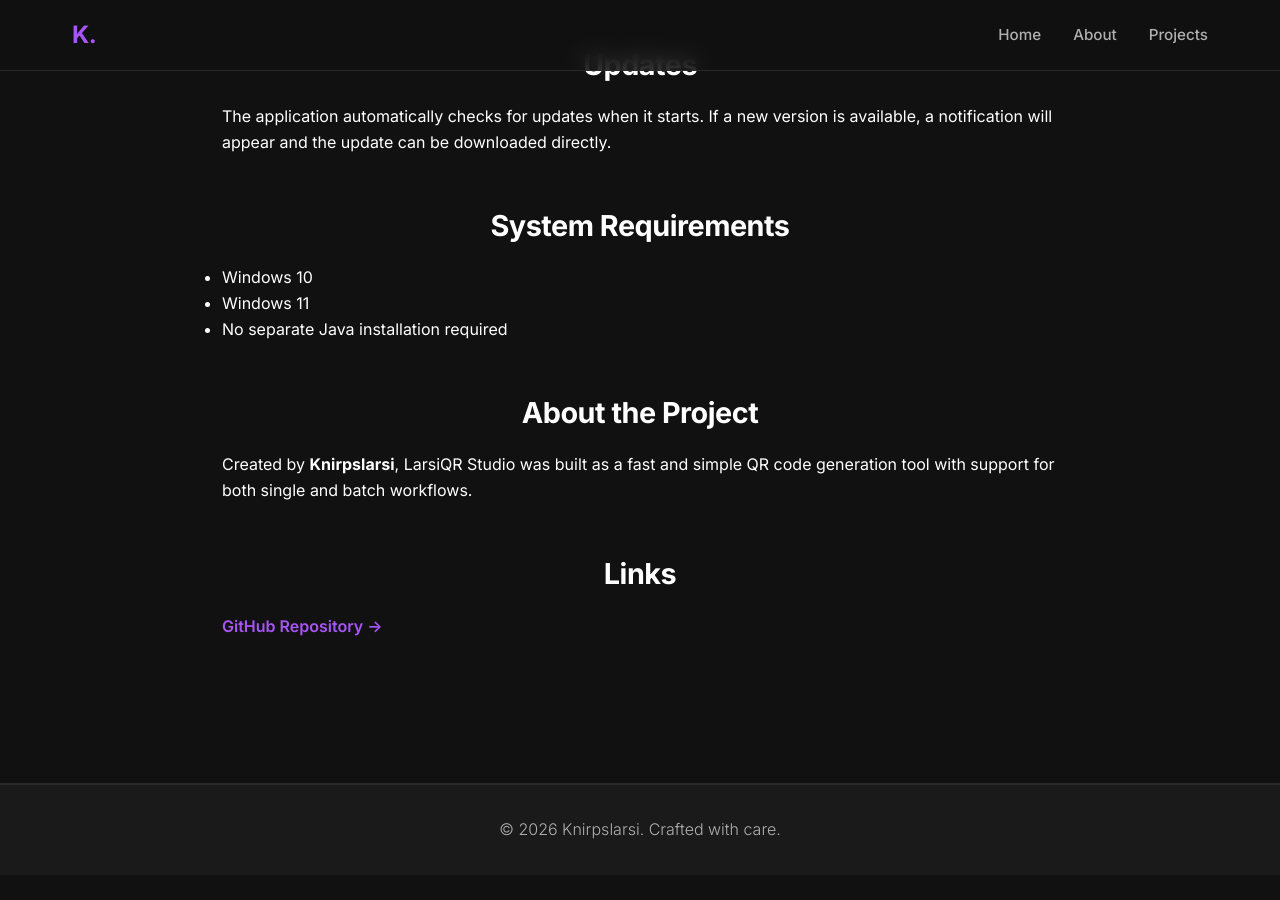
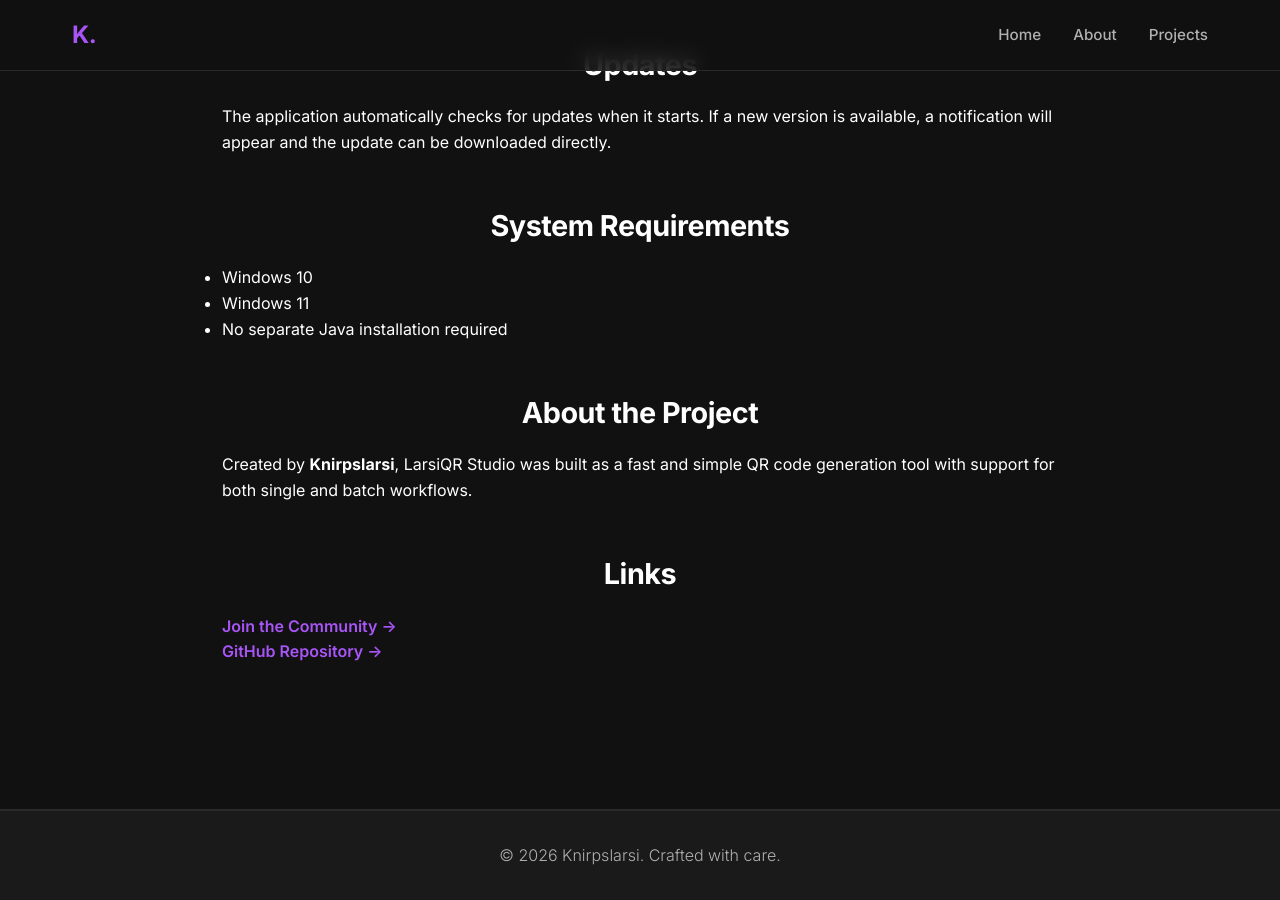
Before and after one commit to Knirpslarsi/knirpslarsi.github.io, a Jekyll site: the page built from docs/projects/larsiqr-studio.md, in a window 1280 px wide and 900 px high, scrolled down 2209 px. Built offline with Jekyll 4.4.1, drawn with Linux system fonts in a browser that asks for light colours; before the commit the page ends 3084 px from its top, so only the background shows below that.

Commit message:
Added Larsi QR, added join the Community

```diff
--- a/docs/projects/larsiqr-studio.md
+++ b/docs/projects/larsiqr-studio.md
@@ -147,6 +147,7 @@ title: "LarsiQR Studio"
         <div class="project-section">
             <h2>Links</h2>
             <p>
+                <a href="https://discord.gg/hHunMTsjfT" style="color: var(--accent-purple); text-decoration: none; font-weight: 600;">Join the Community →</a><br>
                 <a href="https://github.com/KnirpsLarsi/LarsiQR-Studio" style="color: var(--accent-purple); text-decoration: none; font-weight: 600;">GitHub Repository →</a>
             </p>
         </div>
```
